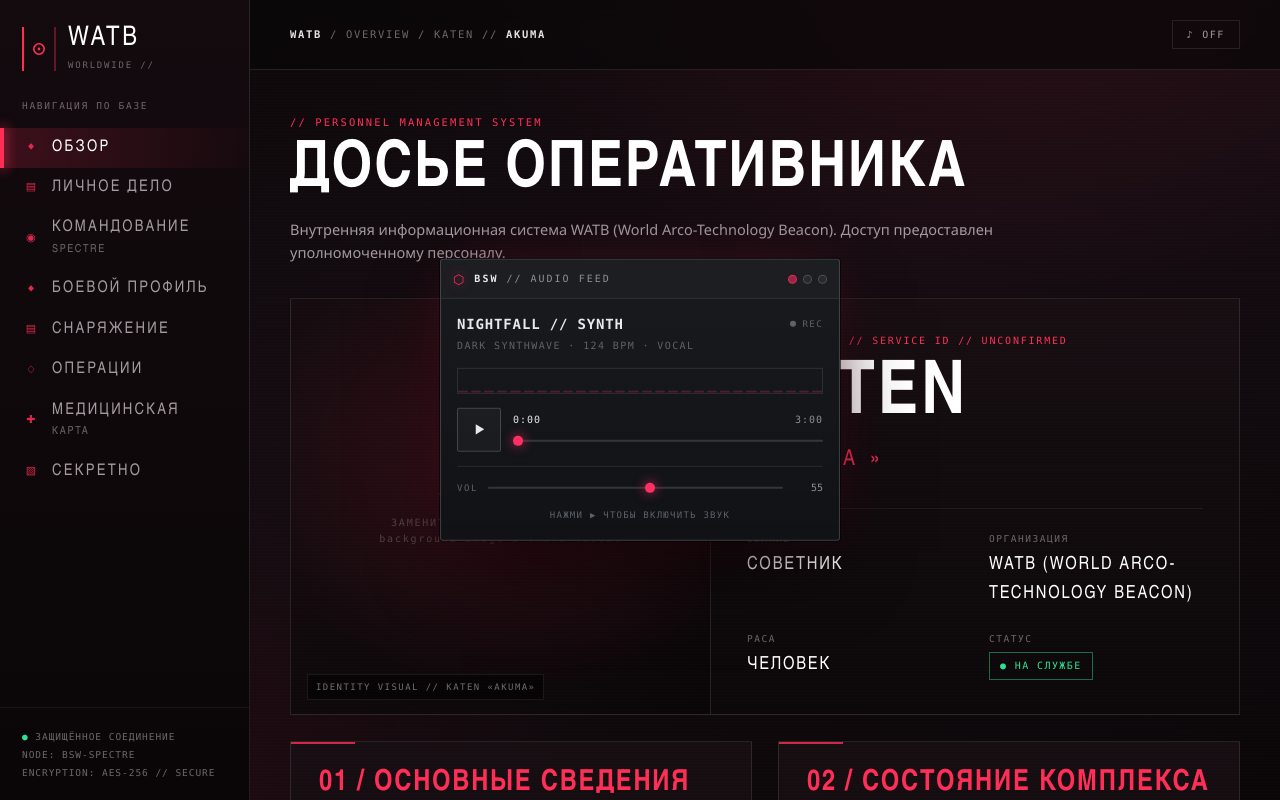
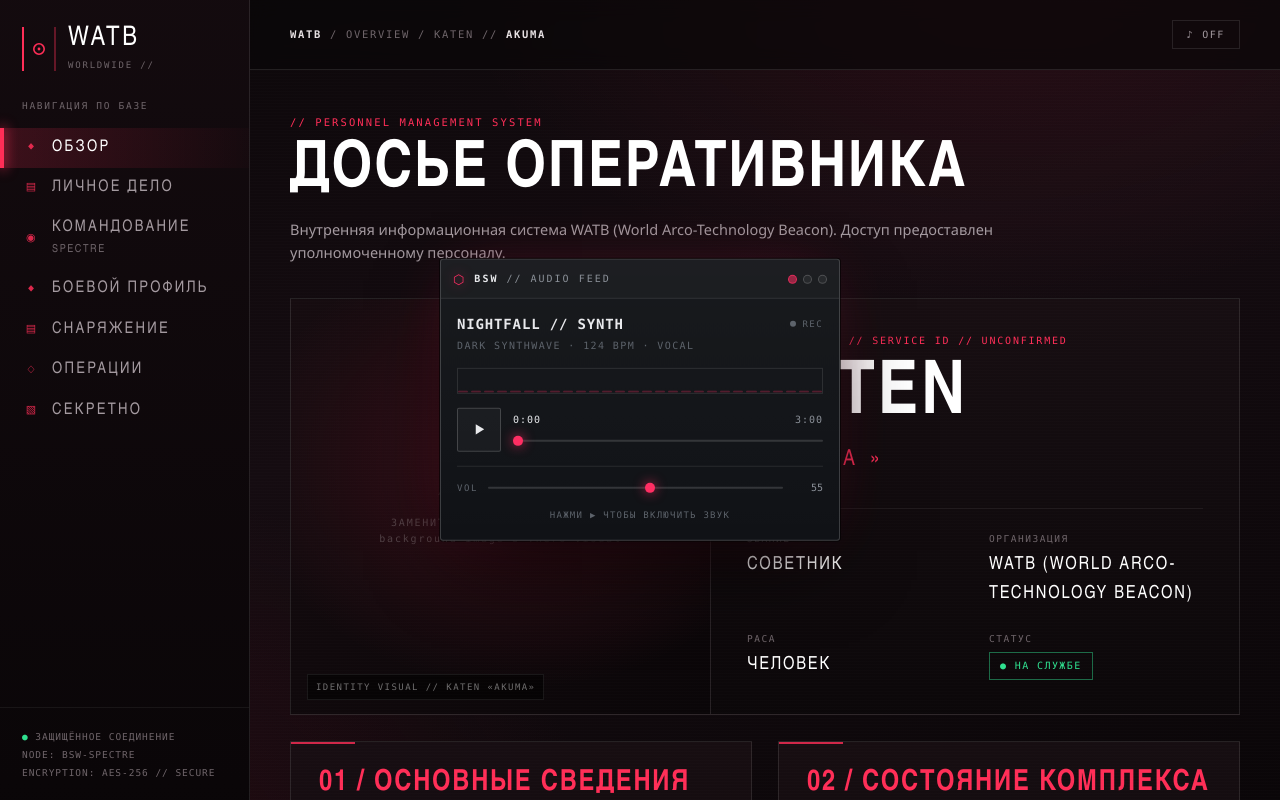
Before and after one commit to Akalik-x/akumas, a plain HTML site: page index.html in a window 1280 px wide. Shown: the top 800 px of the page. Drawn offline with Linux system fonts and the light colour scheme.

Commit message:
Update index.html

```diff
--- a/index.html
+++ b/index.html
@@ -539,7 +539,6 @@ h1.title{
       <a href="#combat" data-sec="combat"><span class="ico">◆</span><span class="t">Боевой профиль</span></a>
       <a href="#equipment" data-sec="equipment"><span class="ico">▤</span><span class="t">Снаряжение</span></a>
       <a href="#operations" data-sec="operations"><span class="ico">◇</span><span class="t">Операции</span></a>
-      <a href="#medical" data-sec="medical"><span class="ico">✚</span><span><span class="t">Медицинская</span><span class="s">КАРТА</span></span></a>
       <a href="#classified" data-sec="classified"><span class="ico">▧</span><span class="t">Секретно</span></a>
     </nav>
 
```
